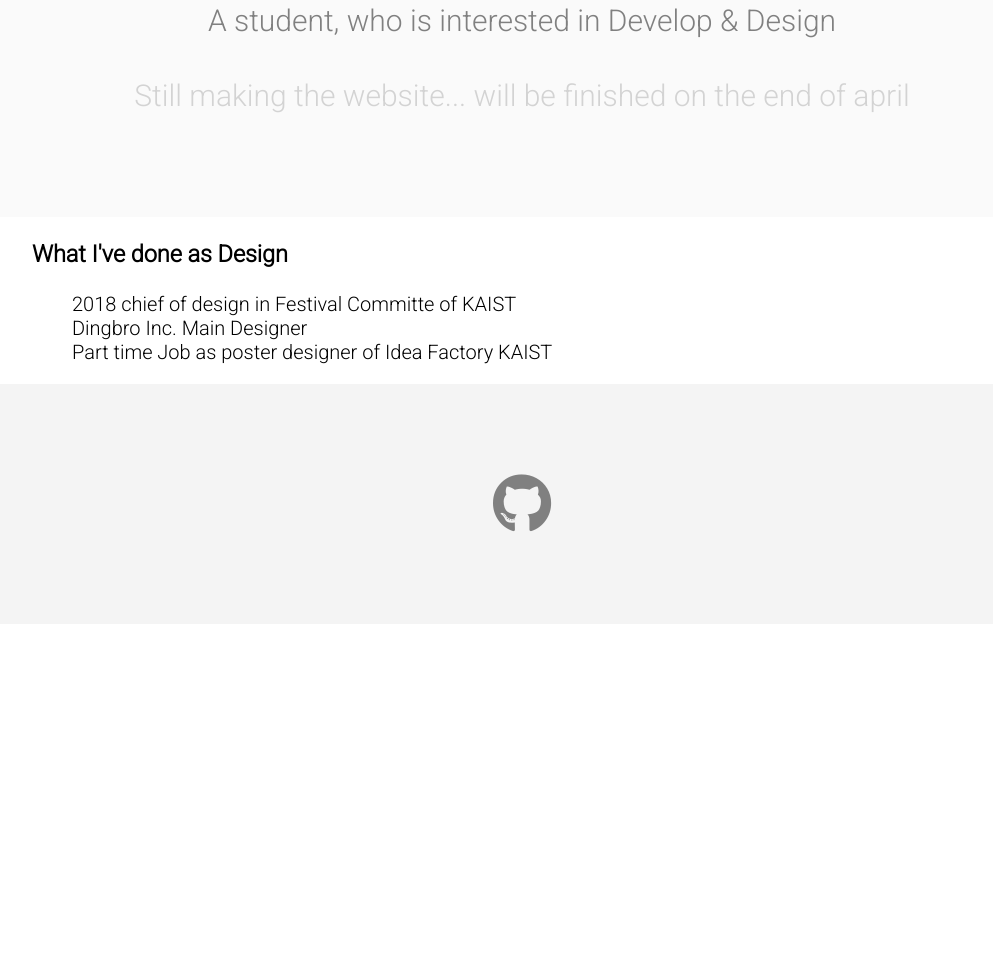
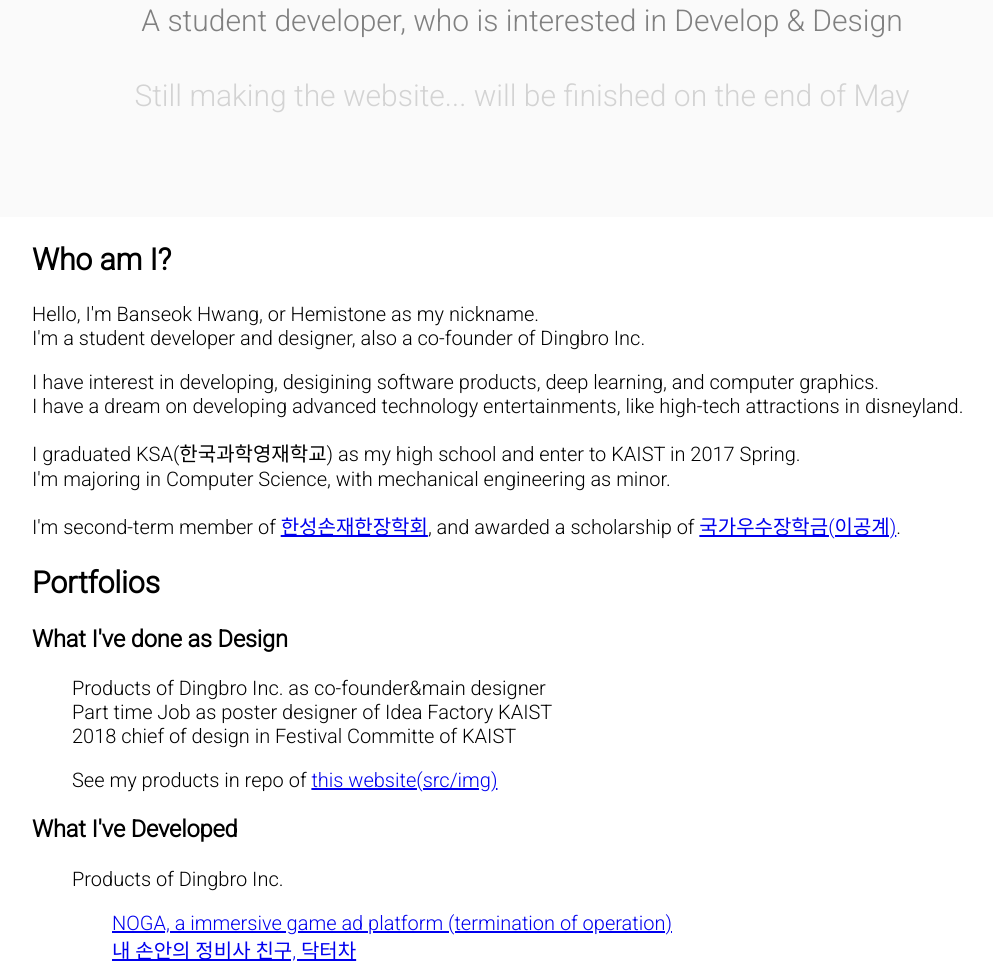
Before and after one commit to Hemistone/Hemistone.github.io, a plain HTML site: page index.html in a window 1280 px wide. Shown: the part 431-1400 px from the top of the page, without its empty margins (118-1111 px from the left). Before the commit the page ends 1063 px from the top, so only its background shows below. Drawn offline with Linux system fonts and the light colour scheme; files that its build step writes are made by us from their sources.

Commit message:
:pencil: Added Introduce of myself

```diff
--- a/index.html
+++ b/index.html
@@ -34,21 +34,74 @@
       <img id="Logo" src="hemistone_logo.svg" />
       <div class="intro">Hello, I'm Hemistone</div>
       <div class="tagline">
-        A student, who is interested in Develop & Design
+        A student developer, who is interested in Develop & Design
       </div>
       <div class="tagline grey">
-        Still making the website... will be finished on the end of april
+        Still making the website... will be finished on the end of May
       </div>
 
       <!-- Find your icons from here - https://fontawesome.com/icons?d=gallery&s=brands -->
     </main>
     <section>
       <div class="container">
+        <h2>Who am I?</h2>
+        <p>
+          Hello, I'm Banseok Hwang, or Hemistone as my nickname. <br />I'm a
+          student developer and designer, also a co-founder of Dingbro Inc.
+        </p>
+        <p>
+          I have interest in developing, desigining software products, deep
+          learning, and computer graphics. <br />I have a dream on developing
+          advanced technology entertainments, like high-tech attractions in
+          disneyland.
+        </p>
+        <p>
+          I graduated KSA(한국과학영재학교) as my high school and enter to KAIST
+          in 2017 Spring. <br />I'm majoring in Computer Science, with
+          mechanical engineering as minor.
+        </p>
+        <p>
+          I'm second-term member of
+          <a href="http://www.sonjaehan.org/scholarship/highschool.php"
+            >한성손재한장학회</a
+          >, and awarded a scholarship of
+          <a href="http://www.kosaf.go.kr/">국가우수장학금(이공계)</a>.
+        </p>
+        <h2>Portfolios</h2>
         <h3>What I've done as Design</h3>
         <ul>
+          <li>Products of Dingbro Inc. as co-founder&main designer</li>
+          <li>Part time Job as poster designer of Idea Factory KAIST</li>
           <li>2018 chief of design in Festival Committe of KAIST</li>
-          <li>Dingbro Inc. Main Designer</li>
-          <li>Part time Job as poster designer of Idea Factory KAIST</li>
+          <li>
+            <p>
+              See my products in repo of
+              <a
+                href="https://github.com/Hemistone/Hemistone.github.io/tree/master/src/img"
+                >this website(src/img)</a
+              >
+            </p>
+          </li>
+        </ul>
+        <h3>What I've Developed</h3>
+        <ul>
+          <li>
+            <p>Products of Dingbro Inc.</p>
+            <ul>
+              <li>
+                <a href="https://noga.bss.design/"
+                  >NOGA, a immersive game ad platform (termination of
+                  operation)</a
+                >
+              </li>
+              <li>
+                <a href="https://doctor-cha.bss.design/"
+                  >내 손안의 정비사 친구, 닥터차</a
+                >
+              </li>
+            </ul>
+          </li>
+          <li></li>
         </ul>
       </div>
     </section>
```
